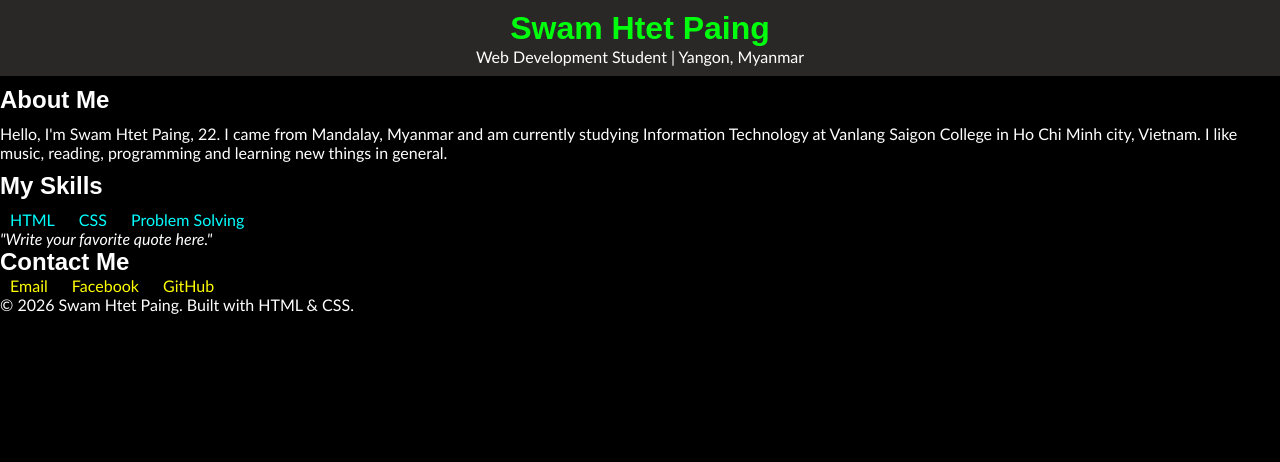
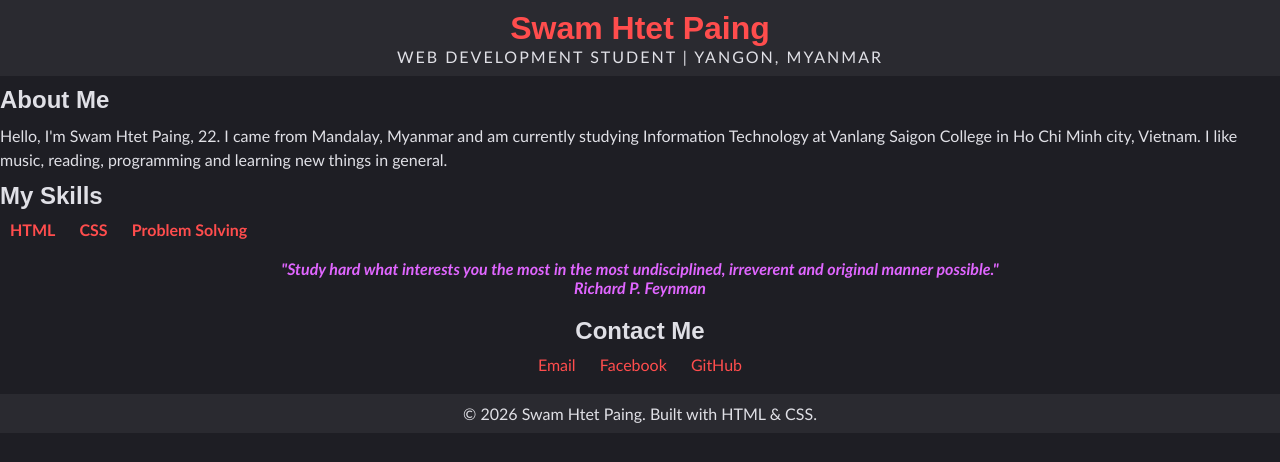
Before and after one commit to Swam-Htet-Paing/Web_Development_Class, a plain HTML site: page lesson04_css/challenge/profile.html in a window 1280 px wide. Drawn offline with Linux system fonts and the light colour scheme.

Commit message:
modify the challenge code a little

```diff
--- a/lesson04_css/challenge/profile.html
+++ b/lesson04_css/challenge/profile.html
@@ -30,14 +30,14 @@
   </section>
 
   <section id="quote-section">
-    <p class="favorite-quote">"Write your favorite quote here."</p>
+    <p class="favorite-quote">"Study hard what interests you the most in the most undisciplined, irreverent and original manner possible." <br>Richard P. Feynman</p>
   </section>
 
   <nav id="contact-section">
-    <h2>Contact Me</h2>
-    <a href="#" class="contact-link">Email</a>
-    <a href="#" class="contact-link">Facebook</a>
-    <a href="#" class="contact-link">GitHub</a>
+    <h2 class="sub-title">Contact Me</h2>
+    <a href="mailto:swamhtetmet@gmail.com" class="contact-link">Email</a>
+    <a href="https://www.facebook.com/share/18uqZ3FpHm/" class="contact-link">Facebook</a>
+    <a href="https://github.com/Swam-Htet-Paing" class="contact-link">GitHub</a>
   </nav>
 
   <footer id="profile-footer">
--- a/lesson04_css/challenge/style.css
+++ b/lesson04_css/challenge/style.css
@@ -5,23 +5,29 @@
 }
 
 body {
-    background-color: black;
+  background-color: #1e1e24;
   /* requirement 11 */
   font-family:'Gill Sans', 'Gill Sans MT', Calibri, 'Trebuchet MS', sans-serif;
-    color: white;
+  color: #e0e0e6;
 }
 
 /* requirement 3 */
 a {
+  /* requirement 16, 1 of 2 */
   text-decoration: none;
-    color: yellow;
+  color: #ff4d4d;
+}
+
+/* requirement 16, 2 of 2 */
+a:hover {
+  text-decoration: underline;
 }
 
 /* requirement 4 */
 .skill-tag {
-    color: aqua;
-    /*requirement 13 */
-    font-weight: 500;
+  color: #ff4d4d;
+  /*requirement 22 */
+  font-weight: 700;
   margin: 0 10px;
 }
 
@@ -32,8 +38,9 @@ a {
 
 /* requirement 6 */
 #profile-header {
-    background-color:#2a2727;
+  background-color: #2a2a30;
   padding: 10px;
+  /* requirement 15 */
   text-align: center;
 }
 
@@ -49,12 +56,12 @@ h1, h2 {
 
 /* requirement 9 */
 .skill-tag:hover {
-    color: darkcyan;
+  color: #ff8080;
+  cursor: pointer;
 }
 
-/* requirement 10 */
 .full-name {
-    color: hsl(123, 100%, 50%);
+  color: #ff4d4d;
 }
 
 /* requirement 12 */
@@ -63,6 +70,8 @@ h1 {
 }
 h2 {
   font-size: 24px;
+  /* requirement 13 */
+  font-weight: bold;
 }
 p {
   font-size: 16px;
@@ -73,30 +82,38 @@ p {
   font-style: italic;
 }
 
-.tagline {
-
+/* requirement 17 */
+.bio {
+  line-height: 1.5;
 }
 
-#about-section {
-
+/* requirement 18 */
+.tagline {
+  letter-spacing: 2px;
+  text-transform: uppercase;
 }
 
-.bio {
-
+/* requirement 21 */
+#quote-section, #contact-section {
+    margin-top: 20px;
+    text-align: center;
 }
 
-#skills-section {
-
+/* requirement 24 */
+#contact-section a:hover {
+  /* requirement 10 */
+  background-color: rgb(58, 58, 66);
 }
 
+/* requirement 23 */
 #quote-section {
-
-}
-
-.contact-link {
-
+  color: hsl(288, 100%, 70%);
+  font-weight: bold;
 }
 
 #profile-footer {
-
+  text-align: center;
+  margin: 20px 0;
+  padding: 10px;
+  background-color: #2a2a30;
 }
```
Lines whose indentation alone changed are shown as unchanged.
